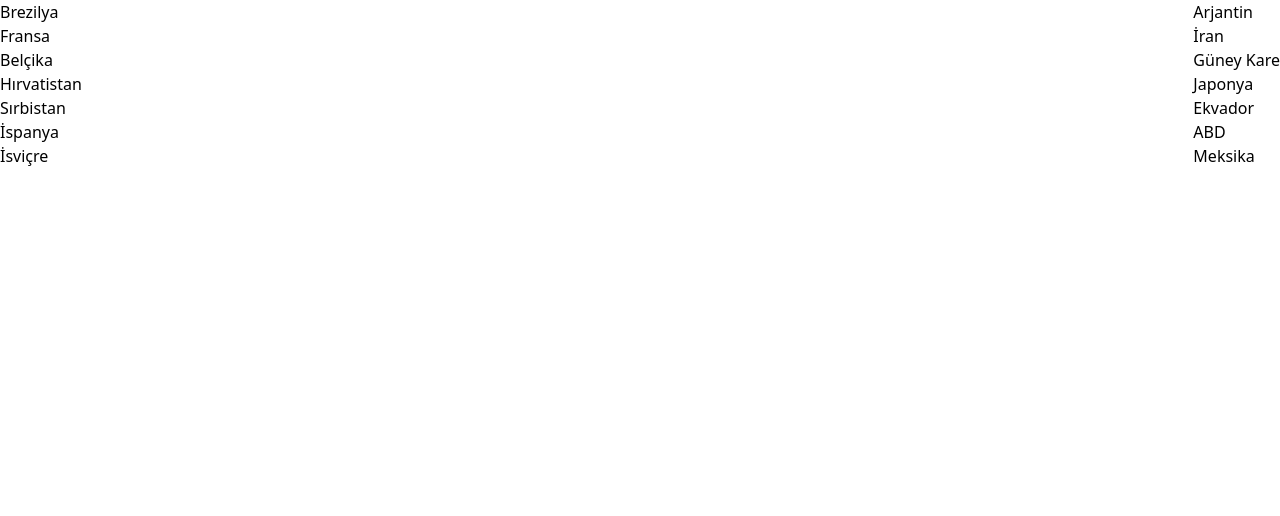
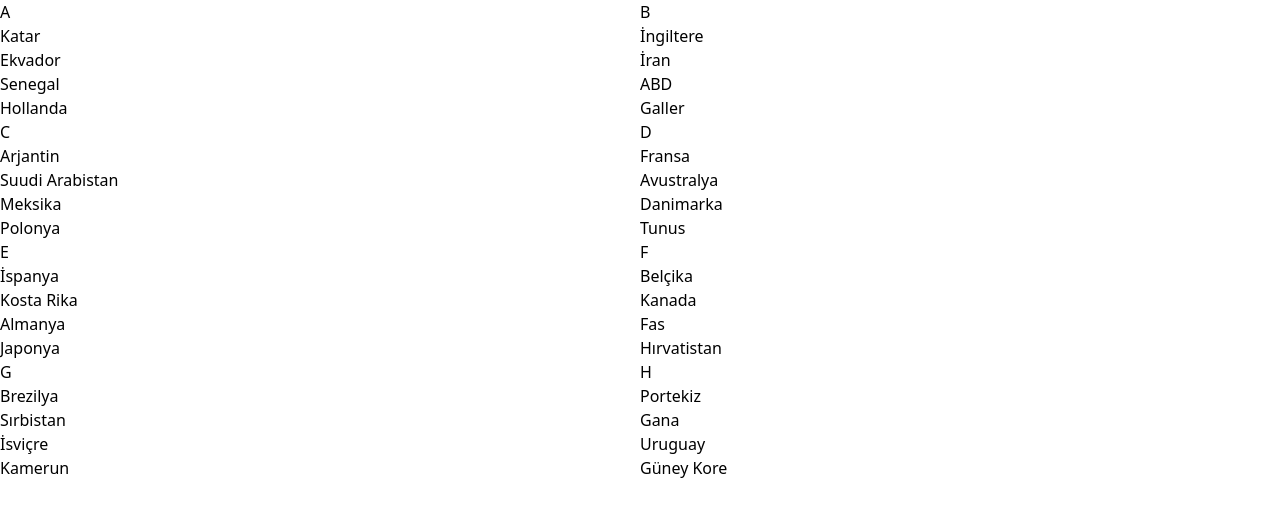
Before and after one commit to osmancansiz/tournament-bracket, a React (Create React App) app: page / in a window 1280 px wide. Shown: the top 516 px of the page. Built offline with nearby package versions, Linux system fonts and the light colour scheme.

Commit message:
add groups and return html elements with logic

```diff
--- a/src/App.js
+++ b/src/App.js
@@ -1,8 +1,8 @@
 import "./App.css";
-import TournamentBracket from "./pages/TournamentBracket";
+import TournamentBrackets from "./pages/TournamentBrackets";
 
 function App() {
-  return <TournamentBracket />;
+  return <TournamentBrackets />;
 }
 
 export default App;
--- a/src/pages/TournamentBracket.js
+++ /dev/null
@@ -1,88 +0,0 @@
-import React, { useState } from "react";
-
-export default function TournamentBracket() {
-  const [teams] = useState([
-    {
-      id: 1,
-      name: "Brezilya",
-    },
-    {
-      id: 2,
-      name: "Fransa",
-    },
-    {
-      id: 3,
-      name: "Belçika",
-    },
-    {
-      id: 4,
-      name: "Hırvatistan",
-    },
-    {
-      id: 5,
-      name: "Sırbistan",
-    },
-    {
-      id: 6,
-      name: "İspanya",
-    },
-    {
-      id: 7,
-      name: "İsviçre",
-    },
-    {
-      id: 8,
-      name: "İngiltere",
-    },
-    {
-      id: 9,
-      name: "Hollanda",
-    },
-    {
-      id: 10,
-      name: "Arjantin",
-    },
-    {
-      id: 11,
-      name: "İran",
-    },
-    {
-      id: 12,
-      name: "Güney Kare",
-    },
-    {
-      id: 13,
-      name: "Japonya",
-    },
-    {
-      id: 14,
-      name: "Ekvador",
-    },
-    {
-      id: 15,
-      name: "ABD",
-    },
-    {
-      id: 16,
-      name: "Meksika",
-    },
-  ]);
-
-  return (
-    <div className="container mx-auto">
-      <div className="flex justify-between">
-        <div>
-          {teams.slice(0, 7).map((team) => (
-            <div key={team.id}>{team.name}</div>
-          ))}
-        </div>
-
-        <div>
-          {teams.slice(-7).map((team) => (
-            <div key={team.id}>{team.name}</div>
-          ))}
-        </div>
-      </div>
-    </div>
-  );
-}
--- /dev/null
+++ b/src/pages/TournamentBrackets.js
@@ -0,0 +1,237 @@
+import React, { useEffect, useState } from "react";
+
+export default function TournamentBrackets() {
+  const [teams] = useState([
+    {
+      id: 1,
+      name: "Katar",
+      side: "left",
+      group: "A",
+    },
+    {
+      id: 2,
+      name: "Ekvador",
+      side: "left",
+      group: "A",
+    },
+    {
+      id: 3,
+      name: "Senegal",
+      side: "left",
+      group: "A",
+    },
+    {
+      id: 4,
+      name: "Hollanda",
+      side: "left",
+      group: "A",
+    },
+    {
+      id: 5,
+      name: "İngiltere",
+      side: "right",
+      group: "B",
+    },
+    {
+      id: 6,
+      name: "İran",
+      side: "right",
+      group: "B",
+    },
+    {
+      id: 7,
+      name: "ABD",
+      side: "right",
+      group: "B",
+    },
+    {
+      id: 8,
+      name: "Galler",
+      side: "right",
+      group: "B",
+    },
+    {
+      id: 9,
+      name: "Arjantin",
+      side: "left",
+      group: "C",
+    },
+    {
+      id: 10,
+      name: "Suudi Arabistan",
+      side: "left",
+      group: "C",
+    },
+    {
+      id: 11,
+      name: "Meksika",
+      side: "left",
+      group: "C",
+    },
+    {
+      id: 12,
+      name: "Polonya",
+      side: "left",
+      group: "C",
+    },
+    {
+      id: 13,
+      name: "Fransa",
+      side: "right",
+      group: "D",
+    },
+    {
+      id: 14,
+      name: "Avustralya",
+      side: "right",
+      group: "D",
+    },
+    {
+      id: 15,
+      name: "Danimarka",
+      side: "right",
+      group: "D",
+    },
+    {
+      id: 16,
+      name: "Tunus",
+      side: "right",
+      group: "D",
+    },
+    {
+      id: 17,
+      name: "İspanya",
+      side: "left",
+      group: "E",
+    },
+    {
+      id: 18,
+      name: "Kosta Rika",
+      side: "left",
+      group: "E",
+    },
+    {
+      id: 19,
+      name: "Almanya",
+      side: "left",
+      group: "E",
+    },
+    {
+      id: 20,
+      name: "Japonya",
+      side: "left",
+      group: "E",
+    },
+    {
+      id: 21,
+      name: "Belçika",
+      side: "right",
+      group: "F",
+    },
+    {
+      id: 22,
+      name: "Kanada",
+      side: "right",
+      group: "F",
+    },
+    {
+      id: 23,
+      name: "Fas",
+      side: "right",
+      group: "F",
+    },
+    {
+      id: 24,
+      name: "Hırvatistan",
+      side: "right",
+      group: "F",
+    },
+    {
+      id: 25,
+      name: "Brezilya",
+      side: "left",
+      group: "G",
+    },
+    {
+      id: 26,
+      name: "Sırbistan",
+      side: "left",
+      group: "G",
+    },
+    {
+      id: 27,
+      name: "İsviçre",
+      side: "left",
+      group: "G",
+    },
+    {
+      id: 28,
+      name: "Kamerun",
+      side: "left",
+      group: "G",
+    },
+    {
+      id: 29,
+      name: "Portekiz",
+      side: "right",
+      group: "H",
+    },
+    {
+      id: 30,
+      name: "Gana",
+      side: "right",
+      group: "H",
+    },
+    {
+      id: 31,
+      name: "Uruguay",
+      side: "right",
+      group: "H",
+    },
+    {
+      id: 32,
+      name: "Güney Kore",
+      side: "right",
+      group: "H",
+    },
+  ]);
+  const [winnersLeft, setWinnersLeft] = useState([]);
+  const [winnersRight, setWinnersRight] = useState([]);
+  const [groups, setGroups] = useState([]);
+
+  const handleWinner = (team) => {
+    if (team.side === "left") setWinnersLeft([...winnersLeft, team]);
+    else setWinnersRight([...winnersRight, team]);
+  };
+
+  useEffect(() => {
+    const groups = [];
+    teams.forEach((team) => {
+      if (groups.includes(team.group)) return;
+      groups.push(team.group);
+    });
+    setGroups([...groups]);
+  }, [teams]);
+
+  return (
+    <div className="container mx-auto">
+      <div className="grid grid-cols-2">
+        {groups.map((group, index) => (
+          <div key={index}>
+            <div key={index}>{group}</div>
+
+            {teams.map((team) => {
+              /*eslint-disable-next-line*/
+              if (team.group !== group) return;
+              return (
+                <div key={team.id} onClick={() => handleWinner(team)}>
+                  {team.name}
+                </div>
+              );
+            })}
+          </div>
+        ))}
+      </div>
+    </div>
+  );
+}
```
